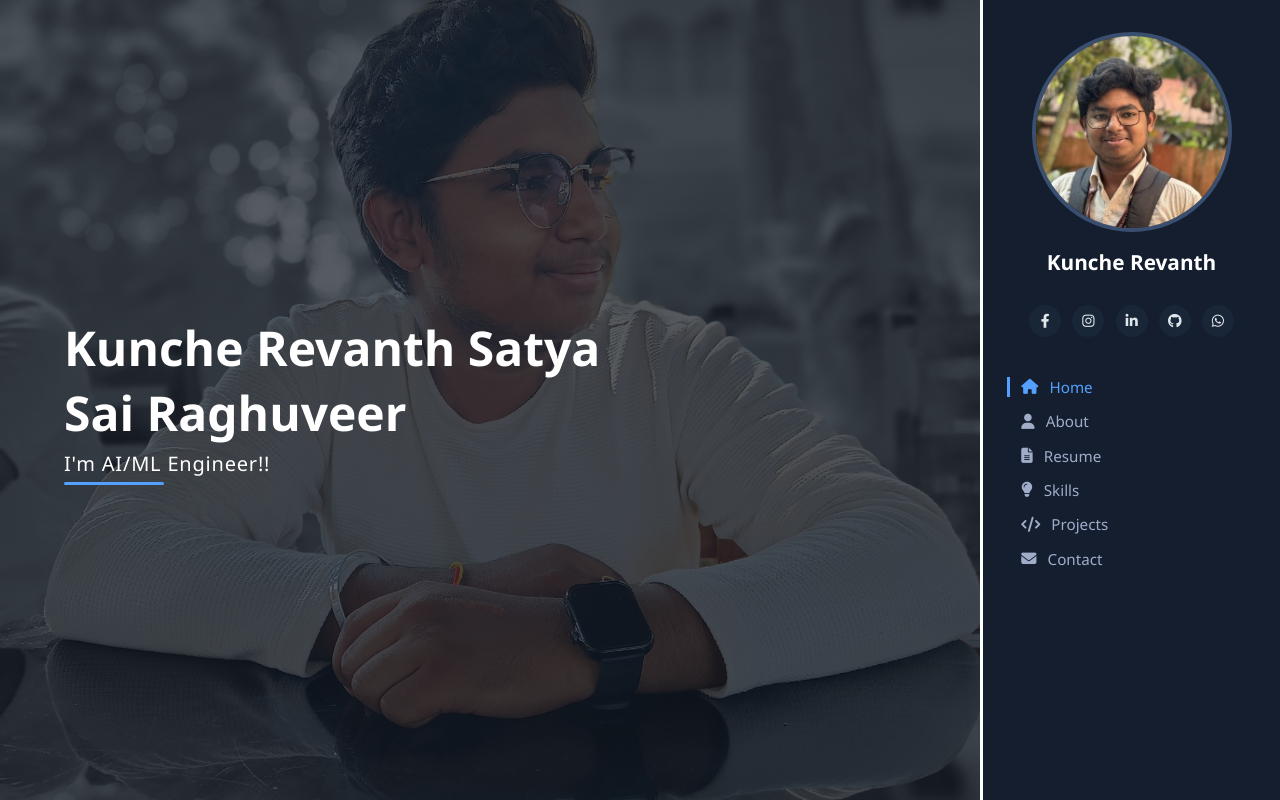
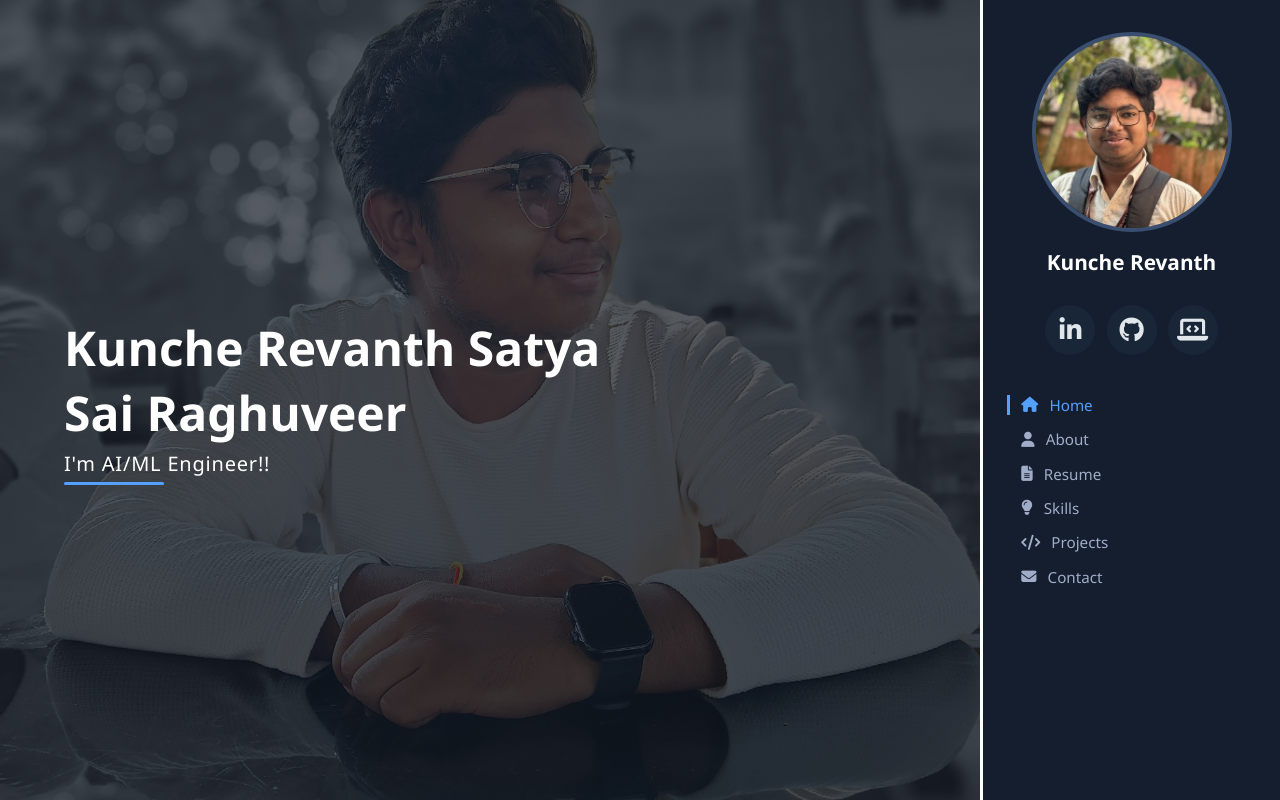
Before and after one commit to revanthkunche1206/Revanth-Portfolio, a Django app: page / in a window 1280 px wide. Run offline with Django 5.2, Linux system fonts and the light colour scheme.

Commit message:
modified

```diff
--- a/static/about.css
+++ b/static/about.css
@@ -78,11 +78,11 @@ main.content {
   align-items: center;
   justify-content: center;
   background-color: #182637;
-  width: 32px;
-  height: 32px;
+  width: 50px;
+  height: 50px;
   border-radius: 50%;
   color: #e1e6eb;
-  font-size: 16px;
+  font-size: 25px;
   transition: all 0.3s ease;
   border: 1px solid transparent;
 }
--- a/static/contact.css
+++ b/static/contact.css
@@ -68,11 +68,11 @@ a {
   align-items: center;
   justify-content: center;
   background-color: #182637;
-  width: 32px;
-  height: 32px;
+  width: 50px;
+  height: 50px;
   border-radius: 50%;
   color: #e1e6eb;
-  font-size: 14px;
+  font-size: 25px;
   transition: background-color 0.3s ease;
   border: 1px solid transparent;
 }
--- a/static/home.css
+++ b/static/home.css
@@ -67,11 +67,11 @@
     align-items: center;
     justify-content: center;
     background-color: #182637;
-    width: 32px;
-    height: 32px;
+    width: 50px;
+    height: 50px;
     border-radius: 50%;
     color: #e1e6eb;
-    font-size: 14px;
+    font-size: 25px;
     transition: background-color 0.3s ease;
     border: 1px solid transparent;
   }
--- a/static/projects.css
+++ b/static/projects.css
@@ -67,11 +67,11 @@ a {
   align-items: center;
   justify-content: center;
   background-color: #182637;
-  width: 32px;
-  height: 32px;
+  width: 50px;
+  height: 50px;
   border-radius: 50%;
   color: #e1e6eb;
-  font-size: 14px;
+  font-size: 25px;
   transition: background-color 0.3s ease;
   border: 1px solid transparent;
 }
--- a/static/resume.css
+++ b/static/resume.css
@@ -83,11 +83,11 @@ main.content iframe {
   align-items: center;
   justify-content: center;
   background-color: #182637;
-  width: 32px;
-  height: 32px;
+  width: 50px;
+  height: 50px;
   border-radius: 50%;
   color: #e1e6eb;
-  font-size: 16px;
+  font-size: 25px;
   transition: all 0.3s ease;
   border: 1px solid transparent;
 }
--- a/static/skills.css
+++ b/static/skills.css
@@ -83,11 +83,11 @@ ul {
   align-items: center;
   justify-content: center;
   background-color: #182637;
-  width: 32px;
-  height: 32px;
+  width: 50px;
+  height: 50px;
   border-radius: 50%;
   color: #e1e6eb;
-  font-size: 16px;
+  font-size: 25px;
   transition: all 0.3s ease;
   border: 1px solid transparent;
 }
--- a/templates/contact.html
+++ b/templates/contact.html
@@ -46,11 +46,11 @@
       </div>
       <div class="profile-name">Kunche Revanth</div>
       <nav class="social-icons">
-        <a href="#"><i class="fab fa-facebook-f"></i></a>
-        <a href="#"><i class="fab fa-instagram"></i></a>
         <a href="#"><i class="fab fa-linkedin-in"></i></a>
         <a href="#"><i class="fab fa-github"></i></a>
-        <a href="#"><i class="fab fa-whatsapp"></i></a>
+        <a href="#" aria-label="Coding" title="Coding" tabindex="0">
+            <i class="fa-solid fa-laptop-code"></i>
+        </a>
       </nav>
       <nav class="nav-menu">
         <a href="{% url 'home' %}"><i class="fas fa-home"></i>Home</a>
--- a/templates/home.html
+++ b/templates/home.html
@@ -24,20 +24,14 @@
       </div>
       <div class="profile-name" aria-label="Profile name">Kunche Revanth</div>
       <nav class="social-icons" aria-label="Social media links">
-          <a href="#" aria-label="Facebook" title="Facebook" tabindex="0">
-            <i class="fab fa-facebook-f"></i>
-          </a>
-          <a href="#" aria-label="Instagram" title="Instagram" tabindex="0">
-            <i class="fab fa-instagram"></i>
-          </a>
           <a href="#" aria-label="LinkedIn" title="LinkedIn" tabindex="0">
             <i class="fab fa-linkedin-in"></i>
           </a>
           <a href="#" aria-label="GitHub" title="GitHub" tabindex="0">
             <i class="fab fa-github"></i>
           </a>
-          <a href="#" aria-label="WhatsApp" title="WhatsApp" tabindex="0">
-            <i class="fab fa-whatsapp"></i>
+          <a href="#" aria-label="Coding" title="Coding" tabindex="0">
+            <i class="fa-solid fa-laptop-code"></i>
           </a>
       </nav>
       <nav class="nav-menu" aria-label="Main navigation">
--- a/templates/projects.html
+++ b/templates/projects.html
@@ -69,11 +69,11 @@
       </div>
       <div class="profile-name">Kunche Revanth</div>
       <nav class="social-icons">
-        <a href="#"><i class="fab fa-facebook-f"></i></a>
-        <a href="#"><i class="fab fa-instagram"></i></a>
         <a href="#"><i class="fab fa-linkedin-in"></i></a>
         <a href="#"><i class="fab fa-github"></i></a>
-        <a href="#"><i class="fab fa-whatsapp"></i></a>
+        <a href="#" aria-label="Coding" title="Coding" tabindex="0">
+            <i class="fa-solid fa-laptop-code"></i>
+        </a>
       </nav>
       <nav class="nav-menu">
         <a href="{% url 'home' %}"><i class="fas fa-home"></i>Home</a>
--- a/templates/skills.html
+++ b/templates/skills.html
@@ -51,11 +51,11 @@
       </div>
       <div class="profile-name">Kunche Revanth</div>
       <nav class="social-icons">
-        <a href="#"><i class="fab fa-facebook-f"></i></a>
-        <a href="#"><i class="fab fa-instagram"></i></a>
         <a href="#"><i class="fab fa-linkedin-in"></i></a>
         <a href="#"><i class="fab fa-github"></i></a>
-        <a href="#"><i class="fab fa-whatsapp"></i></a>
+        <a href="#" aria-label="Coding" title="Coding" tabindex="0">
+            <i class="fa-solid fa-laptop-code"></i>
+        </a>
       </nav>
       <nav class="nav-menu">
         <a href="{% url 'home' %}"><i class="fas fa-home"></i> Home</a>
```
Also changed, not shown: templates/about.html (+2 -8 lines), templates/resume.html (+2 -8 lines), 2 other files.
